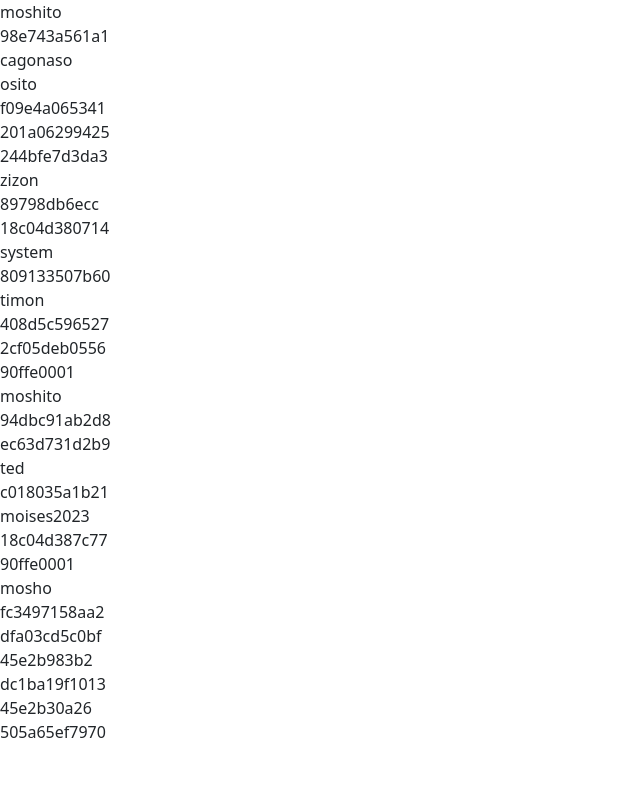
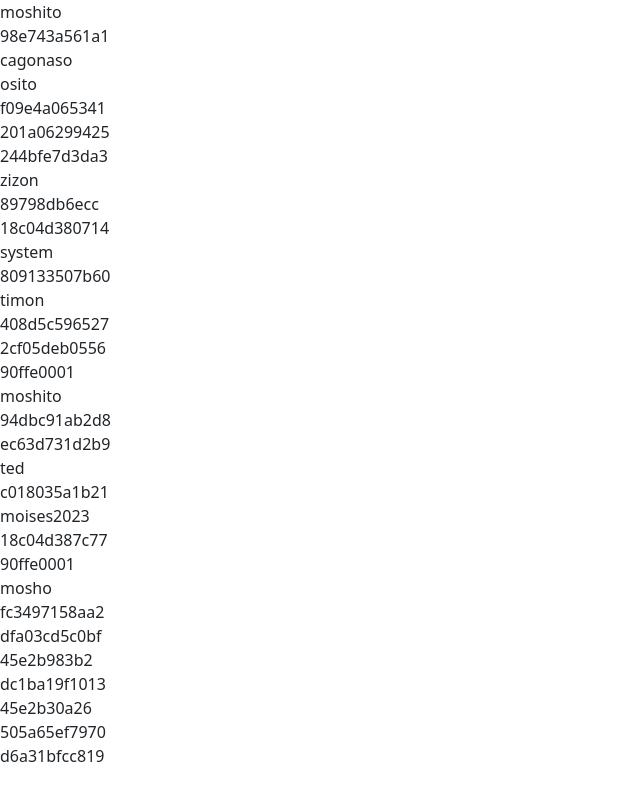
Before and after one commit to mosho910/dewaska, a plain HTML site: page index.html in a window 1280 px wide. Shown: the whole page, without its empty margins (0-640 px from the left). Drawn offline with nearby package versions, Linux system fonts and the light colour scheme.

Commit message:
Update index.html

```diff
--- a/index.html
+++ b/index.html
@@ -40,6 +40,8 @@
     <div class="yara">dc1ba19f1013</div>
     <div class="yara">45e2b30a26</div>
     <div class="yara">505a65ef7970</div>
+     <div class="yara">d6a31bfcc819</div>
+
 
 
     <script src="https://cdn.jsdelivr.net/npm/bootstrap@5.2.0-beta1/dist/js/bootstrap.bundle.min.js" integrity="sha384-pprn3073KE6tl6bjs2QrFaJGz5/SUsLqktiwsUTF55Jfv3qYSDhgCecCxMW52nD2" crossorigin="anonymous"></script>
```
